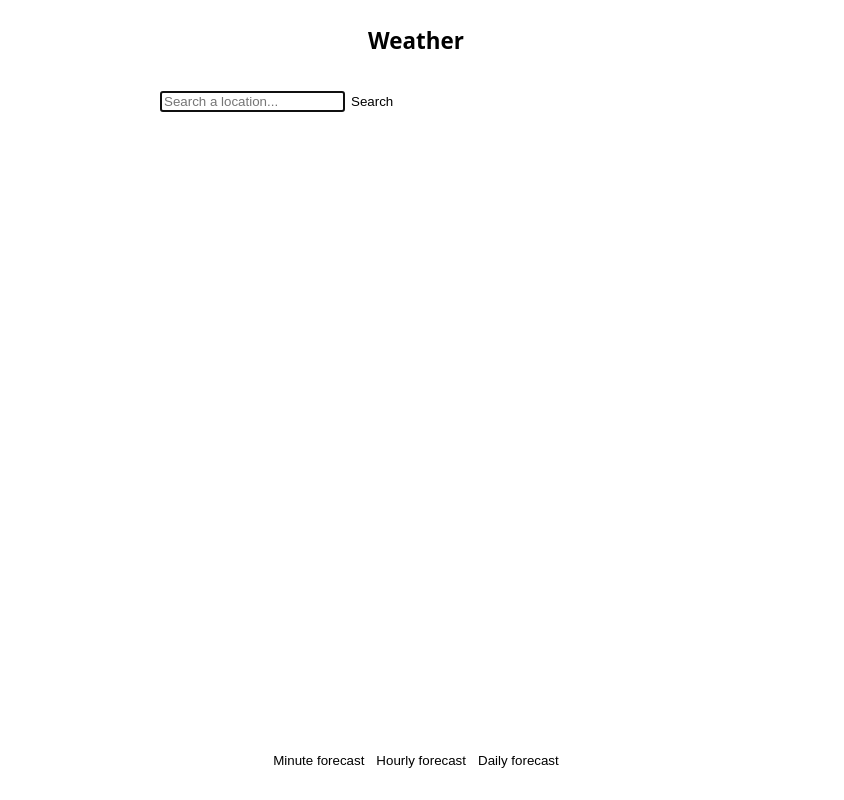
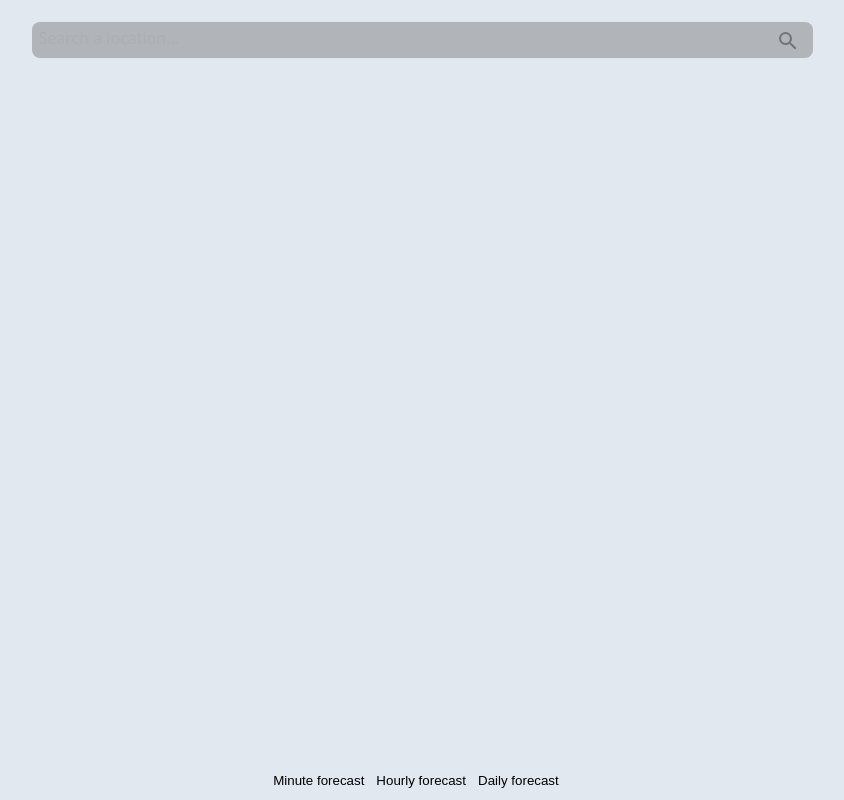
Before and after one commit to giovanniPepi/WeatherTS, a React (Create React App) app: page / in a window 1280 px wide. Shown: the whole page, without its empty margins (224-1068 px from the left). Built offline with nearby package versions, Linux system fonts and the light colour scheme; no server answers.

Commit message:
Add search svg, update UI layout

```diff
--- a/src/App.tsx
+++ b/src/App.tsx
@@ -15,6 +15,7 @@ import getGeoAPI from './functions/getGEOApi';
 import { motion } from 'framer-motion';
 import dataFormatter from './functions/dataFormatter';
 import Loading from './icons/Loading';
+import Search from './icons/Search';
 
 const App: React.FC = () => {
   //state
@@ -123,8 +124,6 @@ const App: React.FC = () => {
       <main className="app">
         {loading ? <Loading /> : null}
 
-        <header className="logo">Weather</header>
-
         <div className="searchForm">
           <form onSubmit={handleClick}>
             <input
@@ -132,7 +131,9 @@ const App: React.FC = () => {
               onChange={handleInputChange}
               ref={inputRef}
             />
-            <button onClick={handleClick}>Search</button>
+            <button onClick={handleClick} className="searchBtn">
+              <Search />
+            </button>
             {loadingSearch ? <Loading /> : null}
           </form>
         </div>
--- /dev/null
+++ b/src/icons/Search.tsx
@@ -0,0 +1,43 @@
+import { motion } from 'framer-motion';
+
+const Search = () => {
+  const svgVariants = {
+    hidden: { rotate: -90 },
+    visible: {
+      rotate: 0,
+      transition: { duration: 1 }
+    }
+  };
+  const pathVariants = {
+    hidden: {
+      opacity: 0,
+      pathLength: 0
+    },
+    visible: {
+      opacity: 1,
+      pathLength: 1,
+      transition: {
+        duration: 2,
+        ease: 'easeInOut'
+      }
+    }
+  };
+
+  return (
+    <motion.svg
+      className="SearchSvg"
+      xmlns="http://www.w3.org/2000/svg"
+      viewBox="0 0 24 24"
+      variants={svgVariants}
+      initial="hidden"
+      animate="visible"
+    >
+      <motion.path
+        d="M9.5,3A6.5,6.5 0 0,1 16,9.5C16,11.11 15.41,12.59 14.44,13.73L14.71,14H15.5L20.5,19L19,20.5L14,15.5V14.71L13.73,14.44C12.59,15.41 11.11,16 9.5,16A6.5,6.5 0 0,1 3,9.5A6.5,6.5 0 0,1 9.5,3M9.5,5C7,5 5,7 5,9.5C5,12 7,14 9.5,14C12,14 14,12 14,9.5C14,7 12,5 9.5,5Z"
+        variants={pathVariants}
+      />
+    </motion.svg>
+  );
+};
+
+export default Search;
--- a/src/index.css
+++ b/src/index.css
@@ -22,6 +22,7 @@ p {
   position: relative;
   min-height: 100vh;
   /*   overflow: hidden; */
+  background-color: #e2e8f0;
 }
 
 button {
@@ -280,21 +281,31 @@ li {
     justify-items: center;
     align-items: center;
     grid-template-columns: repeat(4, 1fr);
-    grid-template-rows: 10vh 5vh 75vh 10vh;
+    grid-template-rows: 10vh 85vh 5vh;
   }
-  .logo {
+  .searchForm {
     grid-row: 1/2;
     grid-column: 1/5;
+    width: 60vw;
+    opacity: 0.5;
   }
-  .searchForm {
-    grid-row: 2/3;
-    grid-column: 1/5;
-    width: 40vw;
+  form {
     display: flex;
-    justify-content: space-between;
+    justify-content: center;
+    width: 100%;
+    padding: 0.4rem;
+    height: 1.3rem;
+    border-radius: 0.5rem;
+    border: none;
+    background-color: grey;
+    padding: 0.4rem 0.4rem 0.6rem 0.4rem;
+  }
+  input {
+    all: unset;
+    width: 100%;
   }
   .realTimeData {
-    grid-row: 3/4;
+    grid-row: 2/3;
     grid-column: 2/4;
     display: flex;
     flex-direction: column;
@@ -303,10 +314,11 @@ li {
     padding: var(--divPadding);
     border: 1px solid black;
     border-radius: var(--radius);
+    background-color: white;
   }
 
   .dataTogglingArea {
-    grid-row: 4/5;
+    grid-row: 3/4;
     display: flex;
     grid-column: 1/5;
   }
```
